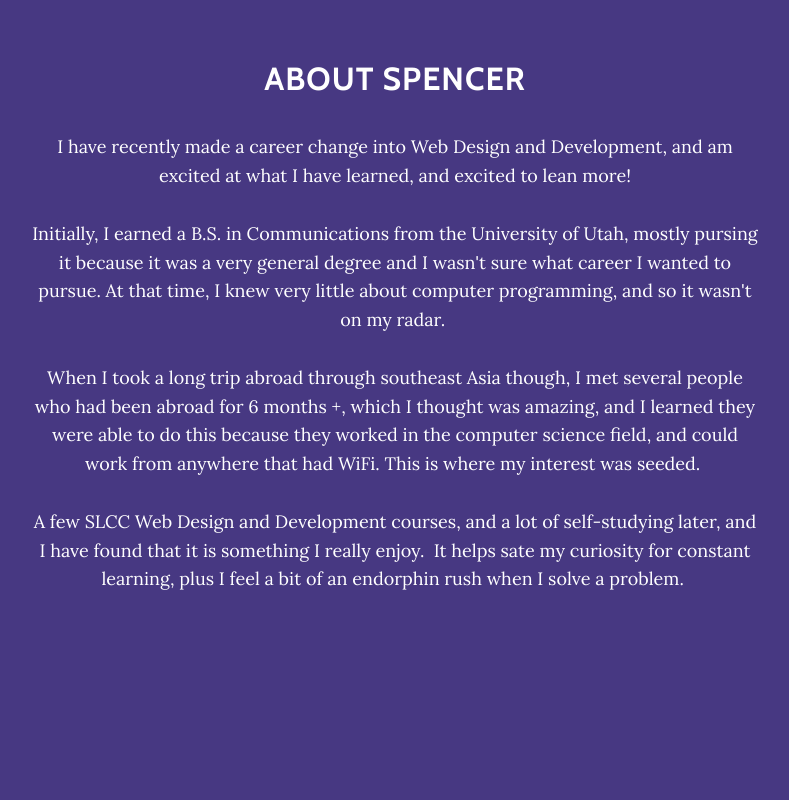
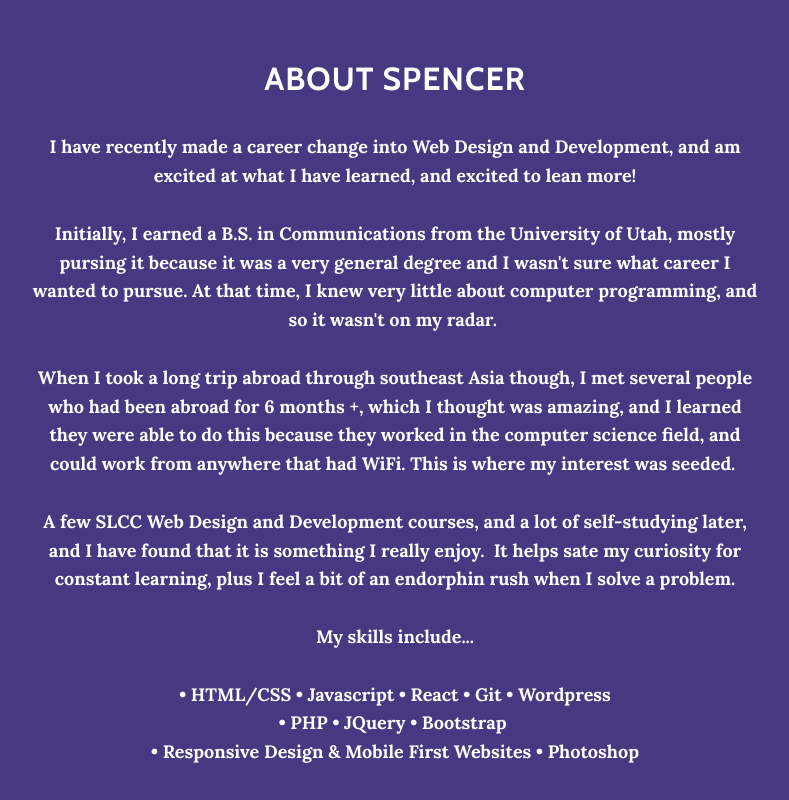
Before and after one commit to Spenceyb123/Spenceyb123.github.io, a plain HTML site: page index.html in a window 1280 px wide. Shown: the part 840-1640 px from the top of the page, without its empty margins (245-1034 px from the left). Drawn offline with nearby package versions, Linux system fonts and the light colour scheme; files whose address does not match are found by name.

Commit message:
updated resume pdf and added skills to about

```diff
--- a/index.html
+++ b/index.html
@@ -48,7 +48,7 @@
             <div class="row">
                 <div class="col-lg-8 mx-auto">
                     <h2>AbouT Spencer</h2>
-                    <p>I have recently made a career change into Web Design and Development, and am excited at what I have learned, and excited to lean more!<br><br>Initially, I earned a B.S. in Communications from the University of Utah, mostly pursing it because it was a very general degree and I wasn't sure what career I wanted to pursue. At that time, I knew very little about computer programming, and so it wasn't on my radar.&nbsp;<br><br>When I took a long trip abroad through southeast Asia though, I met several people who had been abroad for 6 months +, which I thought was amazing, and I learned they were able to do this because they worked in the computer science field, and could work from anywhere that had WiFi. This is where my interest was seeded.&nbsp;<br><br>A few SLCC Web Design and Development courses, and a lot of self-studying later, and I have found that it is something I really enjoy.&nbsp; It helps sate my curiosity for constant learning, plus I feel a bit of an endorphin rush when I solve a problem.&nbsp;<br></p>
+                    <p style="font-weight: bold;">I have recently made a career change into Web Design and Development, and am excited at what I have learned, and excited to lean more!<br><br>Initially, I earned a B.S. in Communications from the University of Utah, mostly pursing it because it was a very general degree and I wasn't sure what career I wanted to pursue. At that time, I knew very little about computer programming, and so it wasn't on my radar.&nbsp;<br><br>When I took a long trip abroad through southeast Asia though, I met several people who had been abroad for 6 months +, which I thought was amazing, and I learned they were able to do this because they worked in the computer science field, and could work from anywhere that had WiFi. This is where my interest was seeded.&nbsp;<br><br>A few SLCC Web Design and Development courses, and a lot of self-studying later, and I have found that it is something I really enjoy.&nbsp; It helps sate my curiosity for constant learning, plus I feel a bit of an endorphin rush when I solve a problem.<br><br>My skills include...<br><br><strong>•&nbsp;</strong>HTML/CSS • Javascript • React • Git • Wordpress <br>• PHP&nbsp;• JQuery • Bootstrap&nbsp;<br>• Responsive Design &amp; Mobile First Websites • Photoshop<br><br> <br> <br> <br> <br> <br><br> <br> <br> <br> <br> <br><br> <br> <br> <br> <br> <br>&nbsp;<br></p>
                 </div>
             </div>
         </div>
```
Also changed, not shown: 1 other file.
